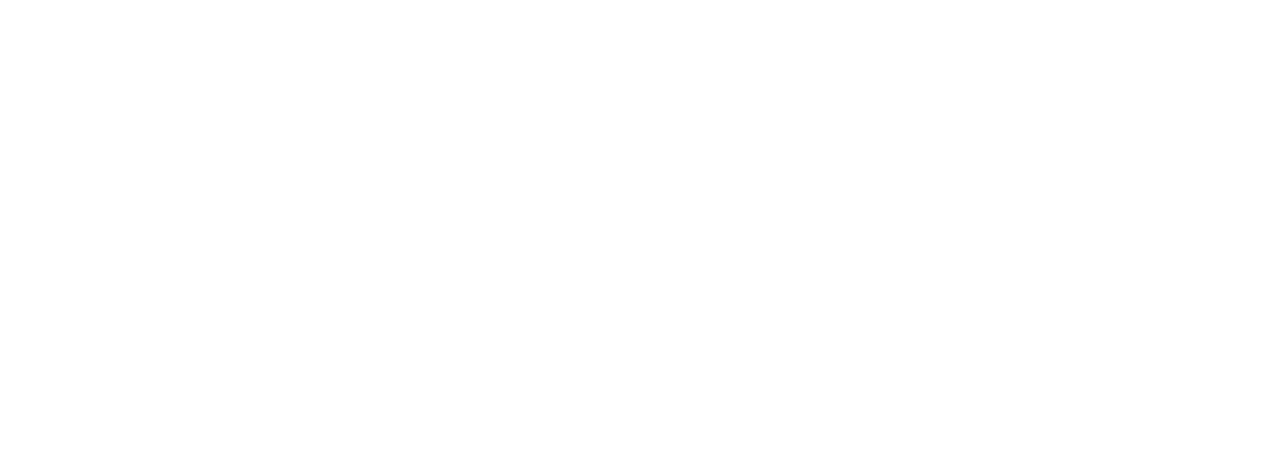
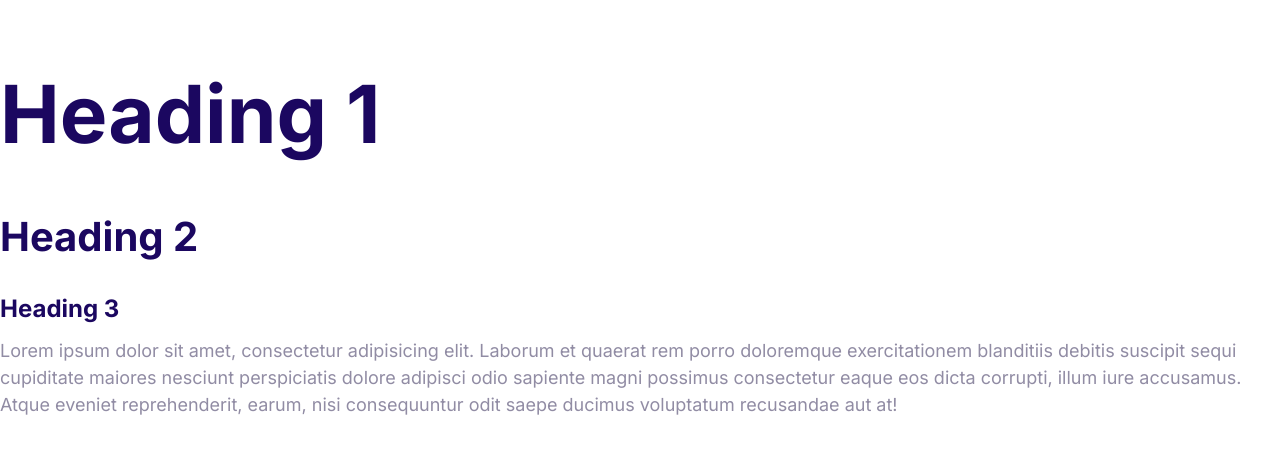
Before and after one commit to jebarcha/MyHtmlCssDemo, a plain HTML site: page index.html in a window 1280 px wide. Drawn offline with Linux system fonts and the light colour scheme.

Commit message:
Define the styles for the fonts.

```diff
--- a/css/styles.css
+++ b/css/styles.css
@@ -5,3 +5,54 @@
   --color-headings: #1b0760;
   --color-body: #918ca4;
 }
+
+html {
+  /* 62.5 of 16px = 10px*/
+  font-size: 62.5%;
+}
+
+body {
+  font-family: Inter, Arial, Helvetica, sans-serif;
+  color: var(--color-body);
+  font-size: 2.2rem;
+  line-height: 1.5;
+}
+
+h1, h2, h3 {
+  color: var(--color-headings);
+  margin-bottom: 1rem;
+}
+
+h1 {
+  font-size: 7rem;
+}
+
+h2 {
+  font-size: 4rem;
+}
+
+h3 {
+  font-size: 3rem;
+}
+
+p {
+  margin-top: 0;
+}
+
+@media screen and (min-width: 1024px) {
+  body {
+    font-size: 1.8rem;
+  }
+
+  h1 {
+    font-size: 8rem;
+  }
+
+  h2 {
+    font-size: 4rem;
+  }
+
+  h3 {
+    font-size: 2.4rem;
+  }
+}
--- a/index.html
+++ b/index.html
@@ -4,13 +4,24 @@
 <head>
   <meta charset="UTF-8">
   <meta name="viewport" content="width=device-width, initial-scale=1.0">
+  <title>Document</title>
+  <link rel="preconnect" href="https://fonts.googleapis.com">
+  <link rel="preconnect" href="https://fonts.gstatic.com" crossorigin>
+  <link
+    href="https://fonts.googleapis.com/css2?family=Inter:wght@400;700&family=Open+Sans:wght@400;700&family=Roboto:wght@100&display=swap"
+    rel="stylesheet">
   <link rel="stylesheet" href="css/normalize.css">
   <link rel="stylesheet" href="css/styles.css">
-  <title>Document</title>
 </head>
 
 <body>
-
+  <h1>Heading 1</h1>
+  <h2>Heading 2</h2>
+  <h3>Heading 3</h3>
+  <p>Lorem ipsum dolor sit amet, consectetur adipisicing elit. Laborum et quaerat rem porro doloremque exercitationem
+    blanditiis debitis suscipit sequi cupiditate maiores nesciunt perspiciatis dolore adipisci odio sapiente magni
+    possimus consectetur eaque eos dicta corrupti, illum iure accusamus. Atque eveniet reprehenderit, earum, nisi
+    consequuntur odit saepe ducimus voluptatum recusandae aut at!</p>
 </body>
 
 </html>
```
